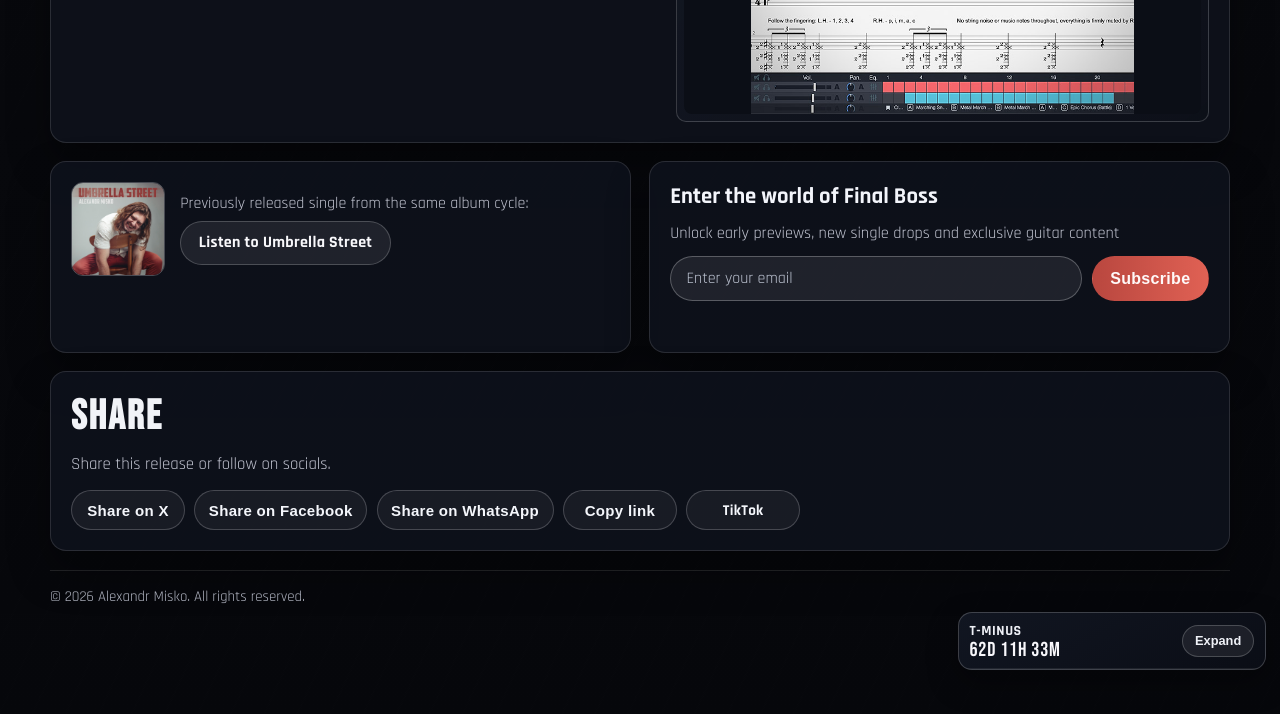
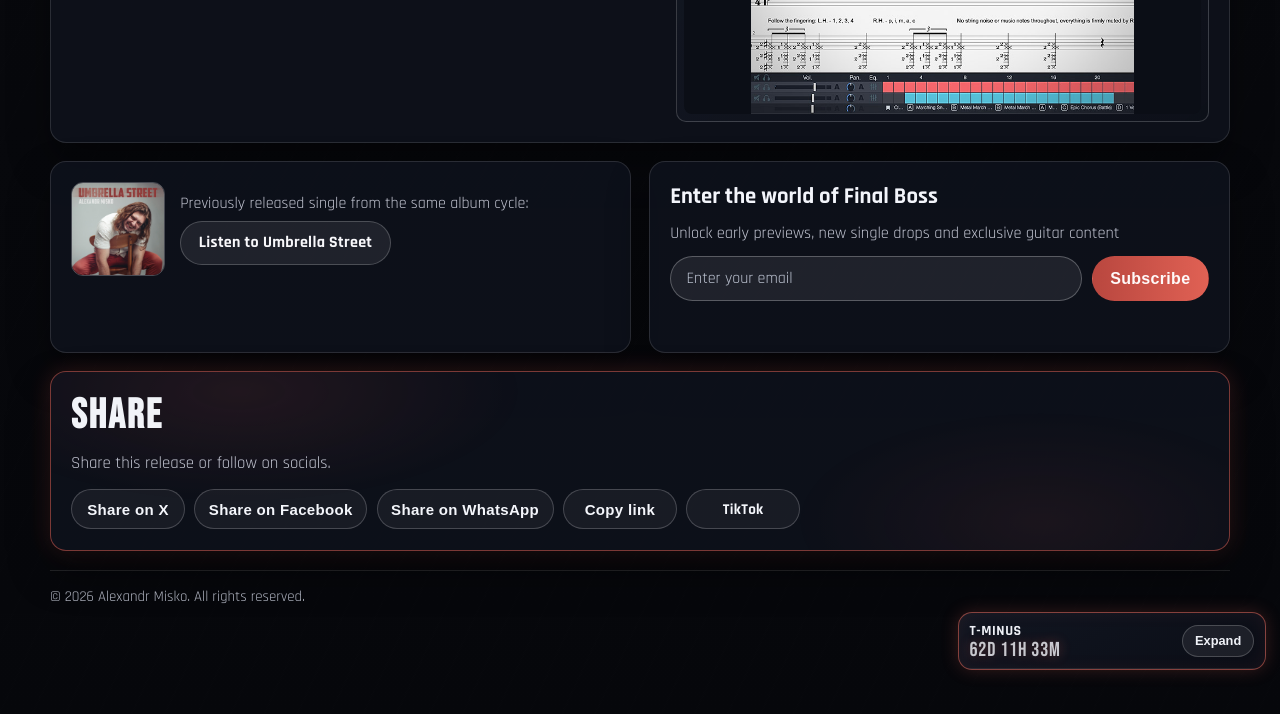
Before and after one commit to guyguy82/intergalactic-march-landing-page, a plain HTML site: page index.html in a window 1280 px wide. Both pictures are taken after a click on the element 640 px from the left and 1828 px from the top of the page. Shown: the part 1318-2032 px from the top of the page. Drawn offline with Linux system fonts and the light colour scheme.

Commit message:
Update video embed, timer glow/blink, section hover glow, and favicon

```diff
--- a/index.html
+++ b/index.html
@@ -5,6 +5,8 @@
   <meta name="viewport" content="width=device-width, initial-scale=1.0">
   <title>Intergalactic March | Alexandr Misko</title>
   <meta name="description" content="Intergalactic March by Alexandr Misko. Watch the video, stream on your platform, and explore the official tablature.">
+  <link rel="icon" href="/favicon.svg" type="image/svg+xml">
+  <link rel="alternate icon" href="/favicon.svg">
   <style>
     @import url("https://fonts.googleapis.com/css2?family=Bebas+Neue&family=Rajdhani:wght@400;500;600;700&display=swap");
 
@@ -205,6 +207,39 @@
       background: var(--panel);
       box-shadow: var(--shadow);
       overflow: hidden;
+      position: relative;
+      isolation: isolate;
+      transition: border-color 0.24s ease, box-shadow 0.24s ease;
+    }
+
+    .section::before {
+      content: "";
+      position: absolute;
+      inset: -1px;
+      pointer-events: none;
+      background:
+        radial-gradient(460px 180px at 16% 12%, rgba(224, 97, 84, 0.26), transparent 63%),
+        radial-gradient(380px 170px at 84% 84%, rgba(224, 97, 84, 0.18), transparent 67%);
+      opacity: 0;
+      z-index: 0;
+      transition: opacity 0.24s ease;
+    }
+
+    .section:hover,
+    .section:focus-within {
+      border-color: rgba(224, 97, 84, 0.52);
+      box-shadow: 0 20px 42px rgba(0, 0, 0, 0.42), 0 0 24px rgba(224, 97, 84, 0.2);
+    }
+
+    .section:hover::before,
+    .section:focus-within::before {
+      opacity: 1;
+      animation: sectionGlowBlink 1.35s ease-in-out infinite;
+    }
+
+    .section-inner {
+      position: relative;
+      z-index: 1;
     }
 
     .section-inner {
@@ -321,6 +356,7 @@
       background: linear-gradient(170deg, rgba(46, 52, 74, 0.52), rgba(22, 26, 38, 0.72));
       padding: 0.75rem 0.45rem;
       text-align: center;
+      animation: timerCardBlink 1.2s ease-in-out infinite;
     }
 
     .count-value {
@@ -329,6 +365,7 @@
       line-height: 0.9;
       letter-spacing: 0.04em;
       color: #faf7f7;
+      animation: timerBlink 1.2s ease-in-out infinite;
     }
 
     .count-label {
@@ -545,6 +582,7 @@
       width: min(308px, calc(100vw - 1.2rem));
       overflow: hidden;
       backdrop-filter: blur(6px);
+      animation: timerCardBlink 1.2s ease-in-out infinite;
     }
 
     .countdown-chip-header {
@@ -571,6 +609,56 @@
       letter-spacing: 0.04em;
       color: #f8f7fb;
       line-height: 1;
+      animation: timerBlink 1.2s ease-in-out infinite;
+    }
+
+    @keyframes timerBlink {
+      0%,
+      100% {
+        opacity: 1;
+        text-shadow: 0 0 0 rgba(224, 97, 84, 0);
+      }
+      50% {
+        opacity: 0.78;
+        text-shadow: 0 0 14px rgba(224, 97, 84, 0.52);
+      }
+    }
+
+    @keyframes timerCardBlink {
+      0%,
+      100% {
+        border-color: rgba(255, 255, 255, 0.2);
+        box-shadow: 0 0 0 rgba(224, 97, 84, 0);
+      }
+      50% {
+        border-color: rgba(224, 97, 84, 0.6);
+        box-shadow: 0 0 18px rgba(224, 97, 84, 0.24), inset 0 0 20px rgba(224, 97, 84, 0.08);
+      }
+    }
+
+    @keyframes sectionGlowBlink {
+      0%,
+      100% {
+        opacity: 0.38;
+      }
+      50% {
+        opacity: 0.78;
+      }
+    }
+
+    @media (prefers-reduced-motion: reduce) {
+      .count-value,
+      .countdown-chip-summary,
+      .countdown-item,
+      .countdown-chip {
+        animation: none;
+      }
+
+      .section:hover::before,
+      .section:focus-within::before {
+        animation: none;
+        opacity: 0.5;
+      }
     }
 
     .countdown-chip-toggle {
@@ -862,7 +950,7 @@
 
   <script>
     const PAGE_CONFIG = {
-      youtubeEmbedUrl: "https://www.youtube.com/embed/rQegbMlwnr0",
+      youtubeEmbedUrl: "https://www.youtube.com/embed/-dF-RukgnIo",
       albumReleaseISO: "2026-04-24T00:00:00Z",
       streamingLinks: {
         spotify: "https://open.spotify.com/album/7dr3o11DGgSMSsJ9kkjuns",
```
Also changed, not shown: favicon.svg (added).
